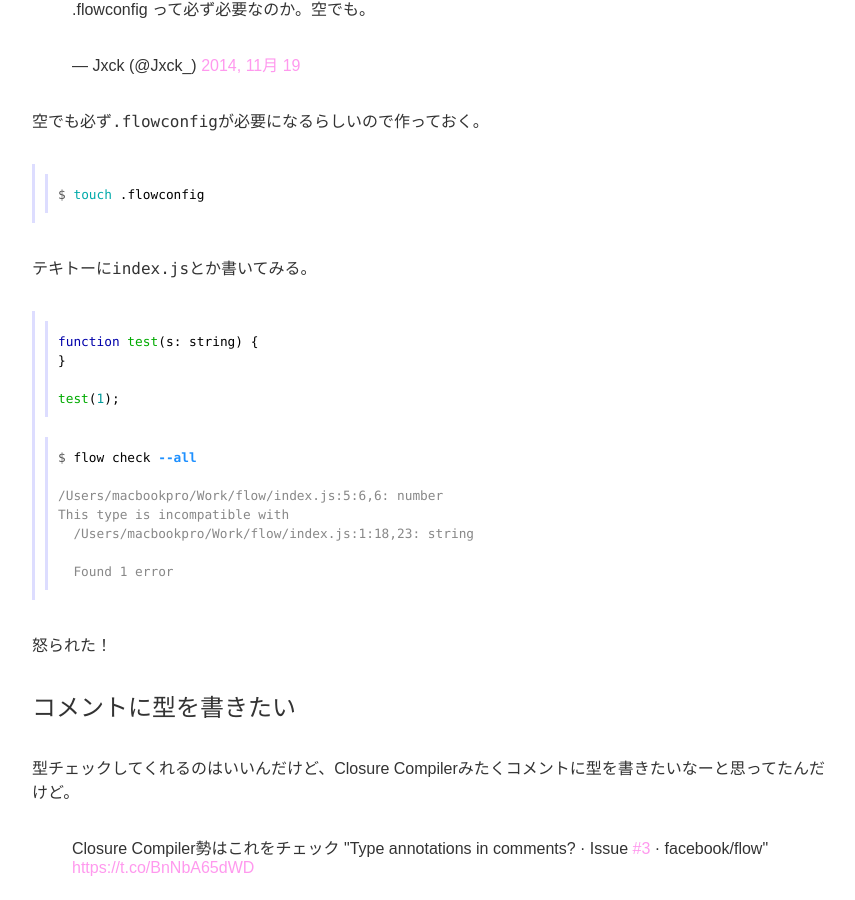
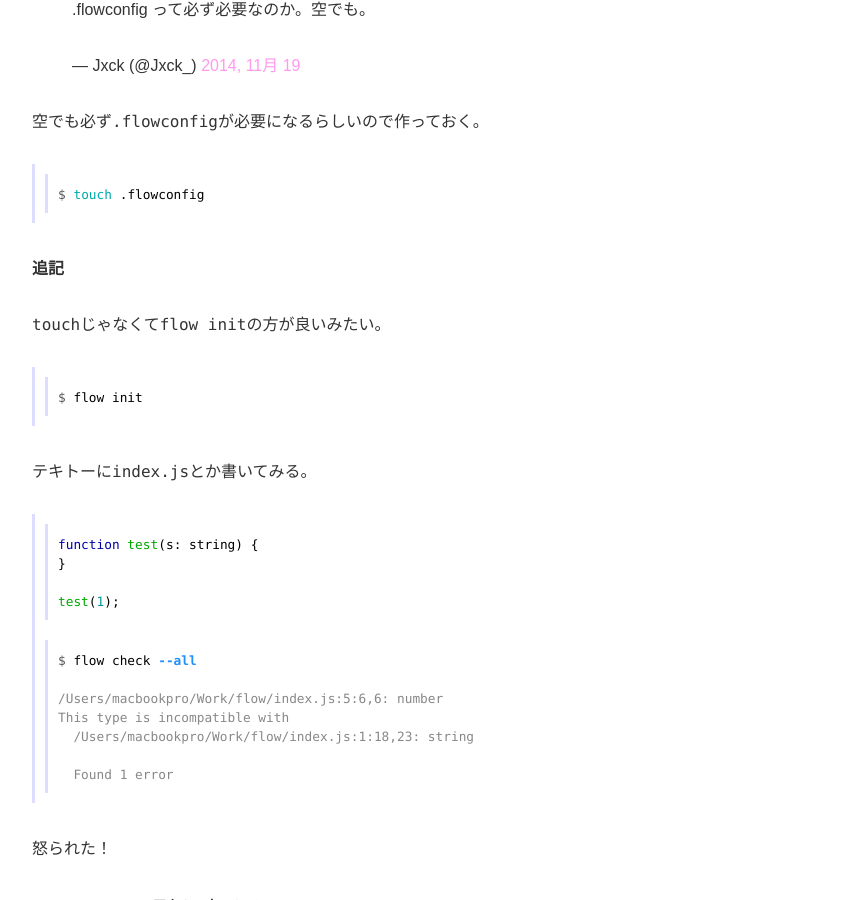
Before and after one commit to sasaplus1/blog, a Jekyll site: the page built from _posts/2014/11/19/2014-11-19-01.md, in a window 1280 px wide and 900 px high, scrolled down 1253 px. Shown: the whole window, without its empty margins (208-1063 px from the left). Built offline with Jekyll 4.4.1, drawn with Linux system fonts in a browser that asks for light colours; nearby versions of some CDN libraries; Markdown is read by kramdown in place of the engine named in the settings; comment, search, counter and statistics services are not loaded.

Commit message:
appended ps

````diff
--- a/_posts/2014/11/19/2014-11-19-01.md
+++ b/_posts/2014/11/19/2014-11-19-01.md
@@ -42,6 +42,14 @@ $ cd ~/Work/flow
 
 ```console
 $ touch .flowconfig
+```
+
+**追記**
+
+`touch`じゃなくて`flow init`の方が良いみたい。
+
+```console
+$ flow init
 ```
 
 テキトーに`index.js`とか書いてみる。
````
